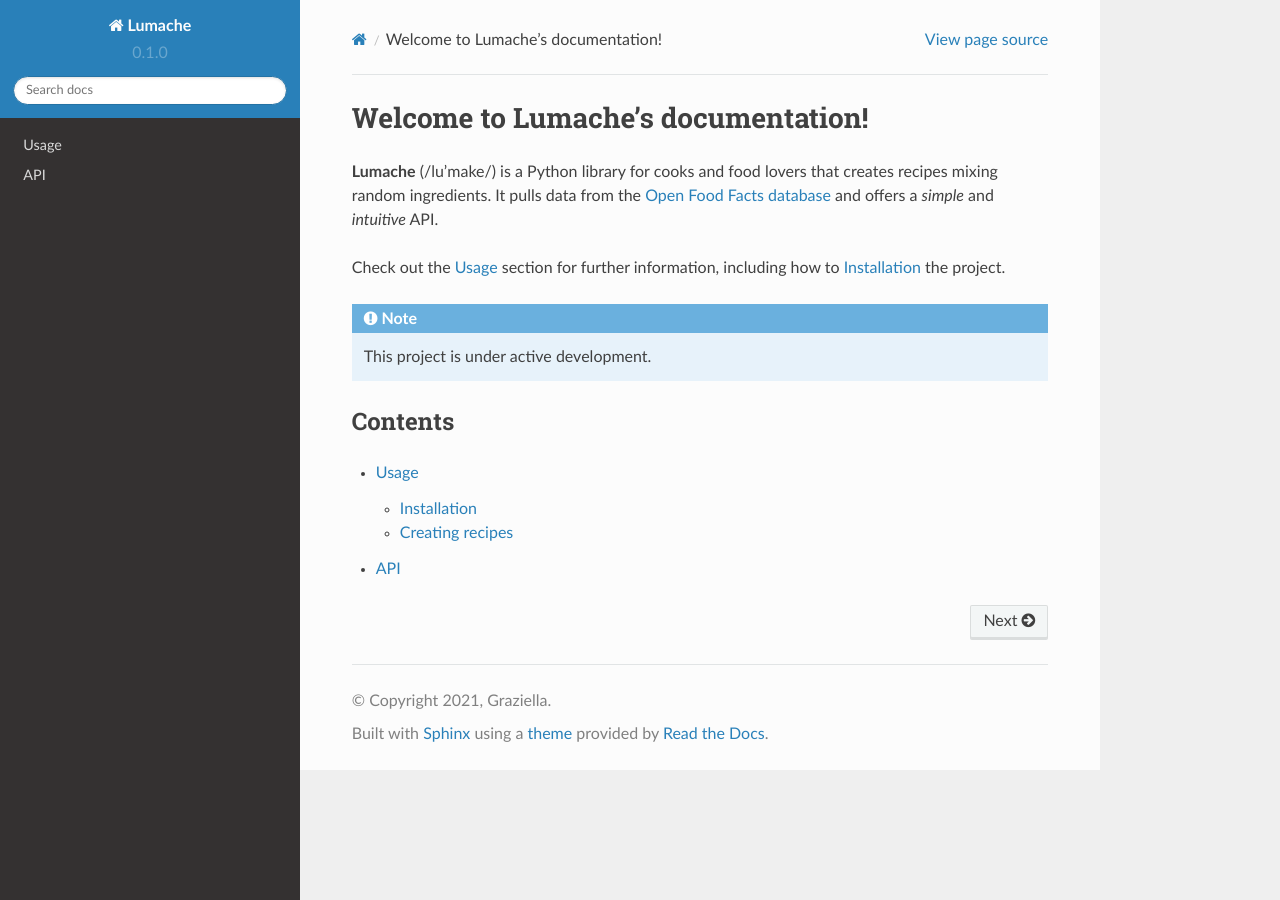
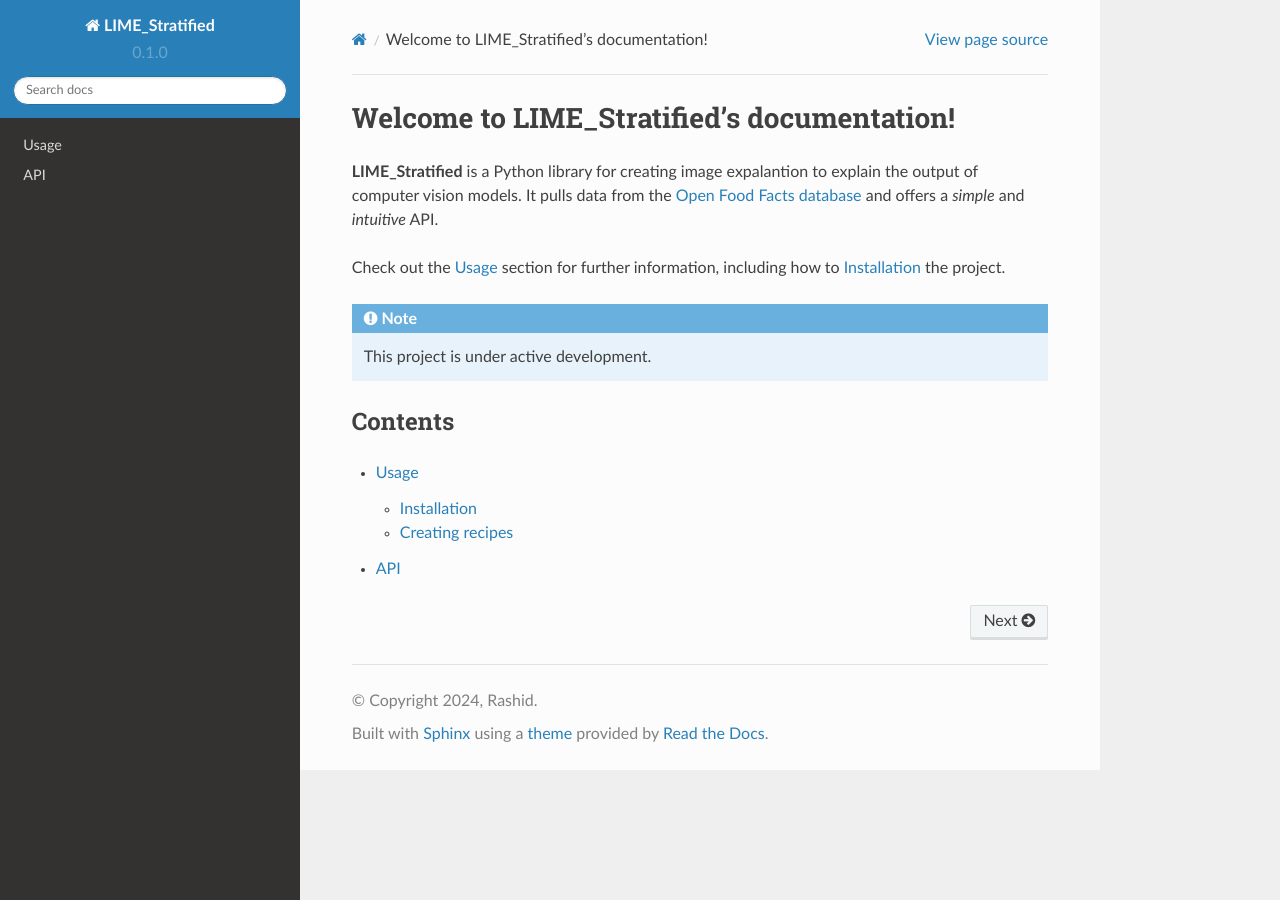
Before and after one commit to rashidrao-pk/lime_stratified_docs, a Sphinx documentation site: the page built from docs/source/index.rst, in a window 1280 px wide. Built offline with Sphinx 7.4.7 and the Read the Docs theme 2.0.0, drawn with Linux system fonts in a browser that asks for light colours.

Commit message:
'updated_files'

```diff
--- a/docs/source/api.rst
+++ b/docs/source/api.rst
@@ -4,4 +4,4 @@
 .. autosummary::
    :toctree: generated
 
-   lumache
+   LIME_Stratified
--- a/docs/source/conf.py
+++ b/docs/source/conf.py
@@ -2,9 +2,9 @@
 
 # -- Project information
 
-project = 'Lumache'
-copyright = '2021, Graziella'
-author = 'Graziella'
+project = 'LIME_Stratified'
+copyright = '2024, Rashid'
+author = 'Rashid'
 
 release = '0.1'
 version = '0.1.0'
--- a/docs/source/index.rst
+++ b/docs/source/index.rst
@@ -1,8 +1,7 @@
-Welcome to Lumache's documentation!
+Welcome to LIME_Stratified's documentation!
 ===================================
 
-**Lumache** (/lu'make/) is a Python library for cooks and food lovers
-that creates recipes mixing random ingredients.
+**LIME_Stratified** is a Python library for creating image expalantion to explain the output of computer vision models.
 It pulls data from the `Open Food Facts database <https://world.openfoodfacts.org/>`_
 and offers a *simple* and *intuitive* API.
 
--- a/pyproject.toml
+++ b/pyproject.toml
@@ -3,6 +3,6 @@
 build-backend = "flit_core.buildapi"
 
 [project]
-name = "lumache"
-authors = [{name = "Graziella", email = "graziella@lumache"}]
+name = "LIME_Stratified"
+authors = [{name = "Rashid", email = "muhammadrashid8045@gmail.com"}]
 dynamic = ["version", "description"]
```
